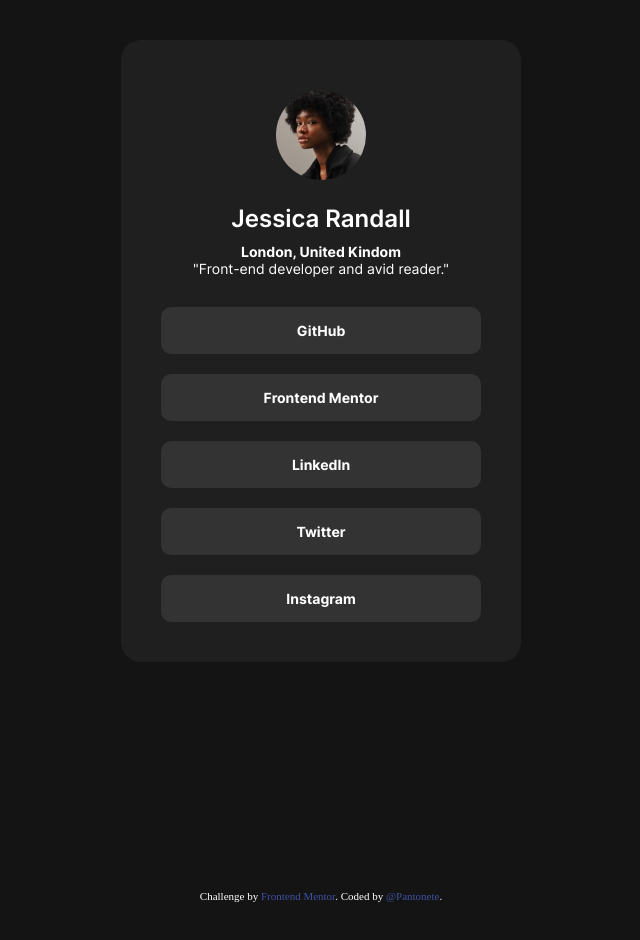
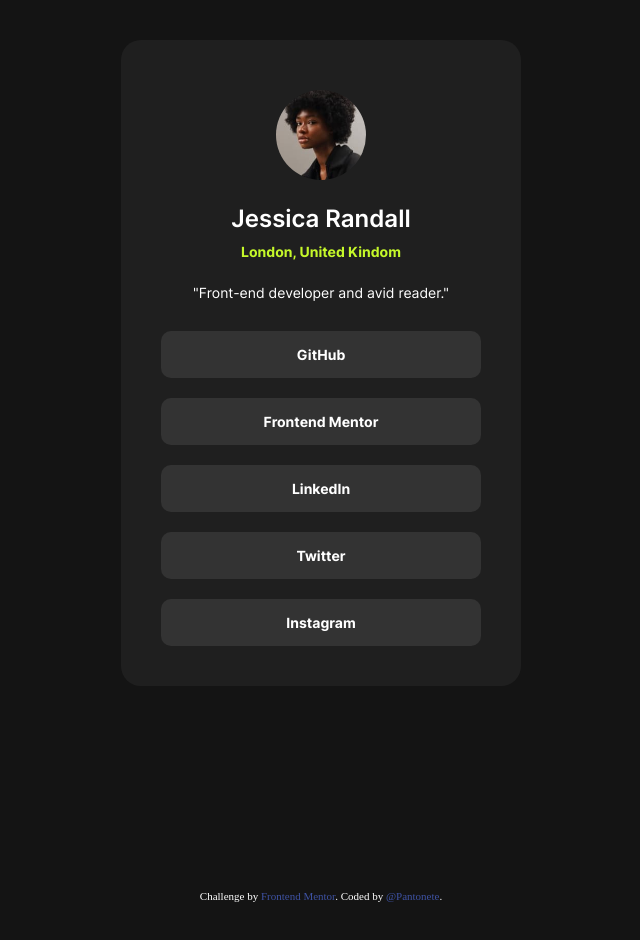
Before and after one commit to Pantonete/frontendMentorChallanges, a plain HTML site: page social-links-profile-main/index.html in a window 1280 px wide. Shown: the whole page, without its empty margins (319-959 px from the left). Drawn offline with Linux system fonts and the light colour scheme.

Commit message:
Update style.css

```diff
--- a/social-links-profile-main/style.css
+++ b/social-links-profile-main/style.css
@@ -115,7 +115,7 @@ main{
 .profile_info h1{
     margin-bottom: var(--spacing-100);
 }
-.profile_info h3{
+.profile_info h2{
     color: var(--green);
     margin: var(--spacing-100) 0px var(--spacing-200) 0px;
 }
```
